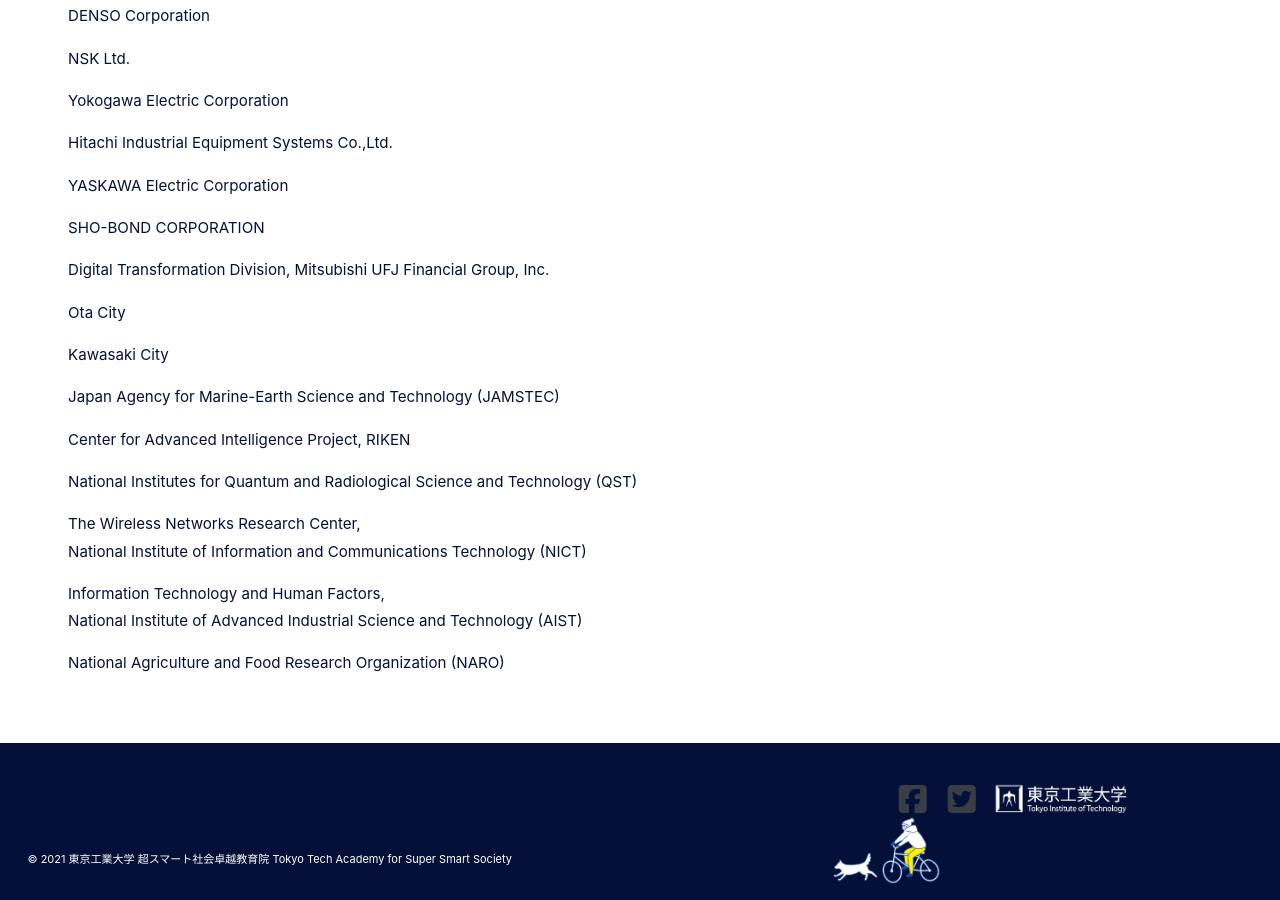
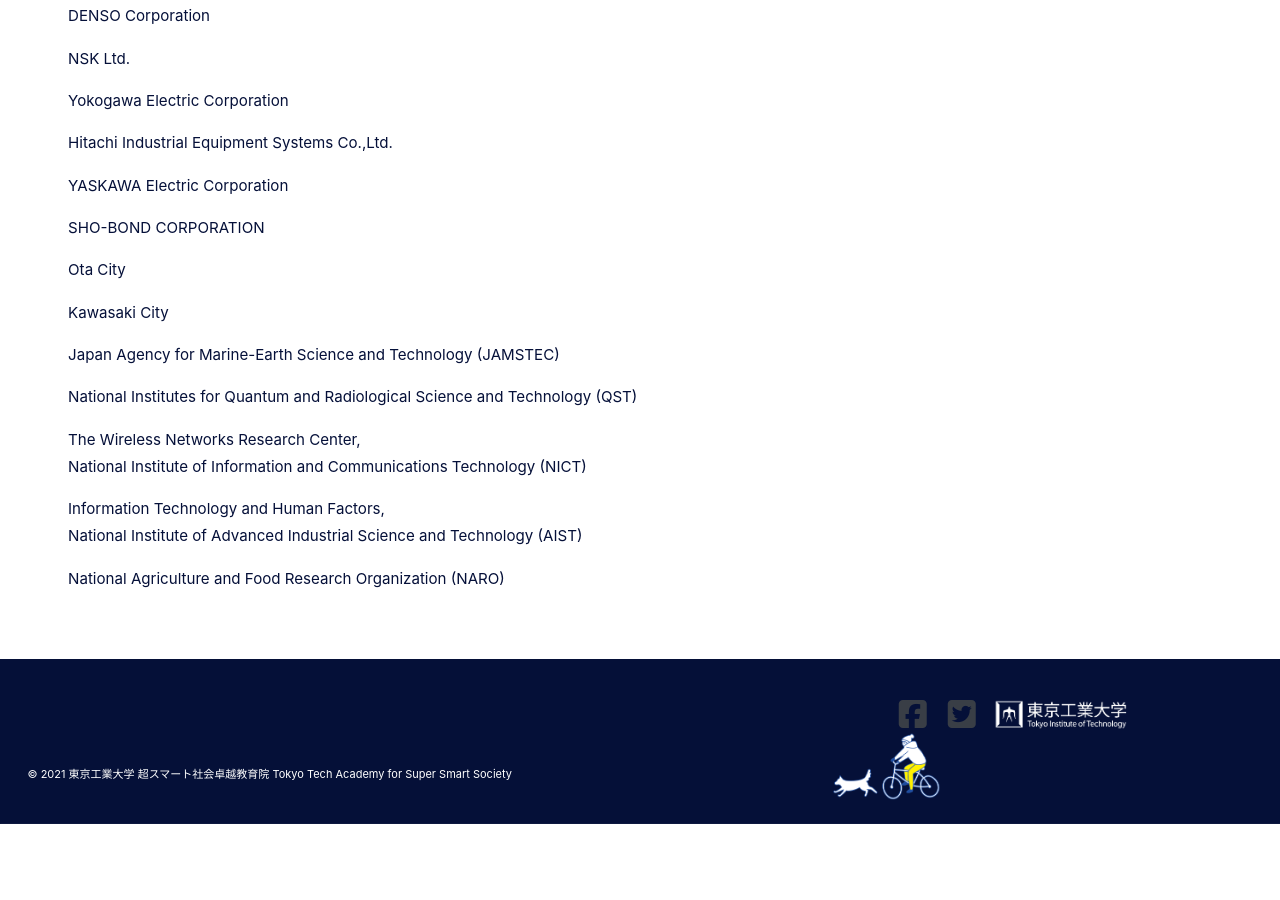
Before and after one commit to fl1d/w0ex.github.io, a Jekyll site: the page built from _pages/faculty_en.md, in a window 1280 px wide and 900 px high, scrolled down 5292 px. Built offline with Jekyll 4.4.1, drawn with Linux system fonts in a browser that asks for light colours; cached includes are drawn as plain includes; nearby versions of some CDN libraries; after the commit the page ends 6116 px from its top, so only the background shows below that.

Commit message:
Update faculty_en.md

```diff
--- a/_pages/faculty_en.md
+++ b/_pages/faculty_en.md
@@ -150,11 +150,9 @@
 |Hitachi Industrial Equipment Systems Co.,Ltd.
 |YASKAWA Electric Corporation
 |SHO-BOND CORPORATION
-|Digital Transformation Division, Mitsubishi UFJ Financial Group, Inc.
 |Ota City
 |Kawasaki City
 |Japan Agency for Marine-Earth Science and Technology (JAMSTEC)
-|Center for Advanced Intelligence Project, RIKEN
 |National Institutes for Quantum and Radiological Science and Technology (QST)
 |The Wireless Networks Research Center,<br>National Institute of Information and Communications Technology (NICT)
 |Information Technology and Human Factors,<br>National Institute of Advanced Industrial Science and Technology (AIST)
```
